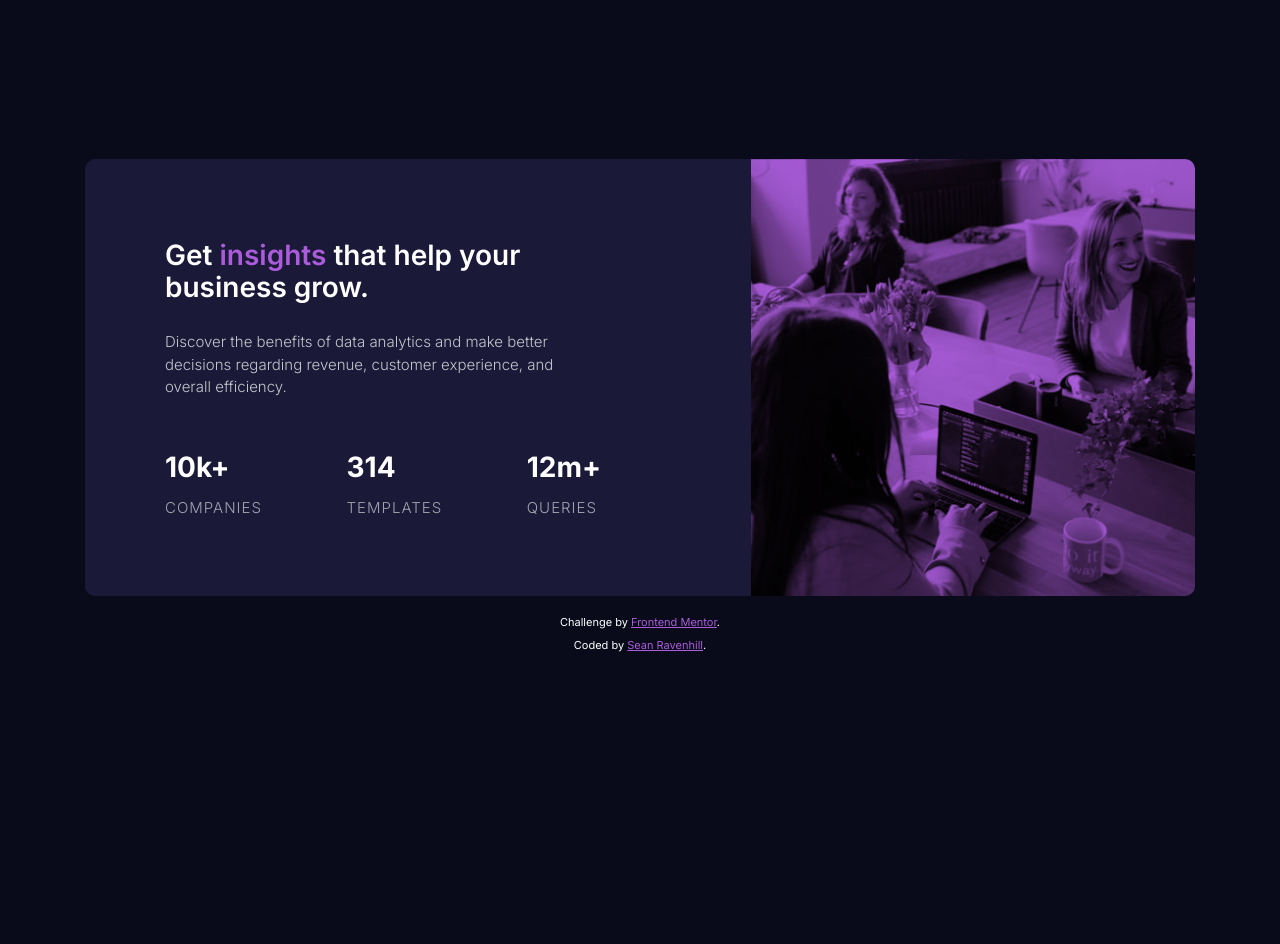
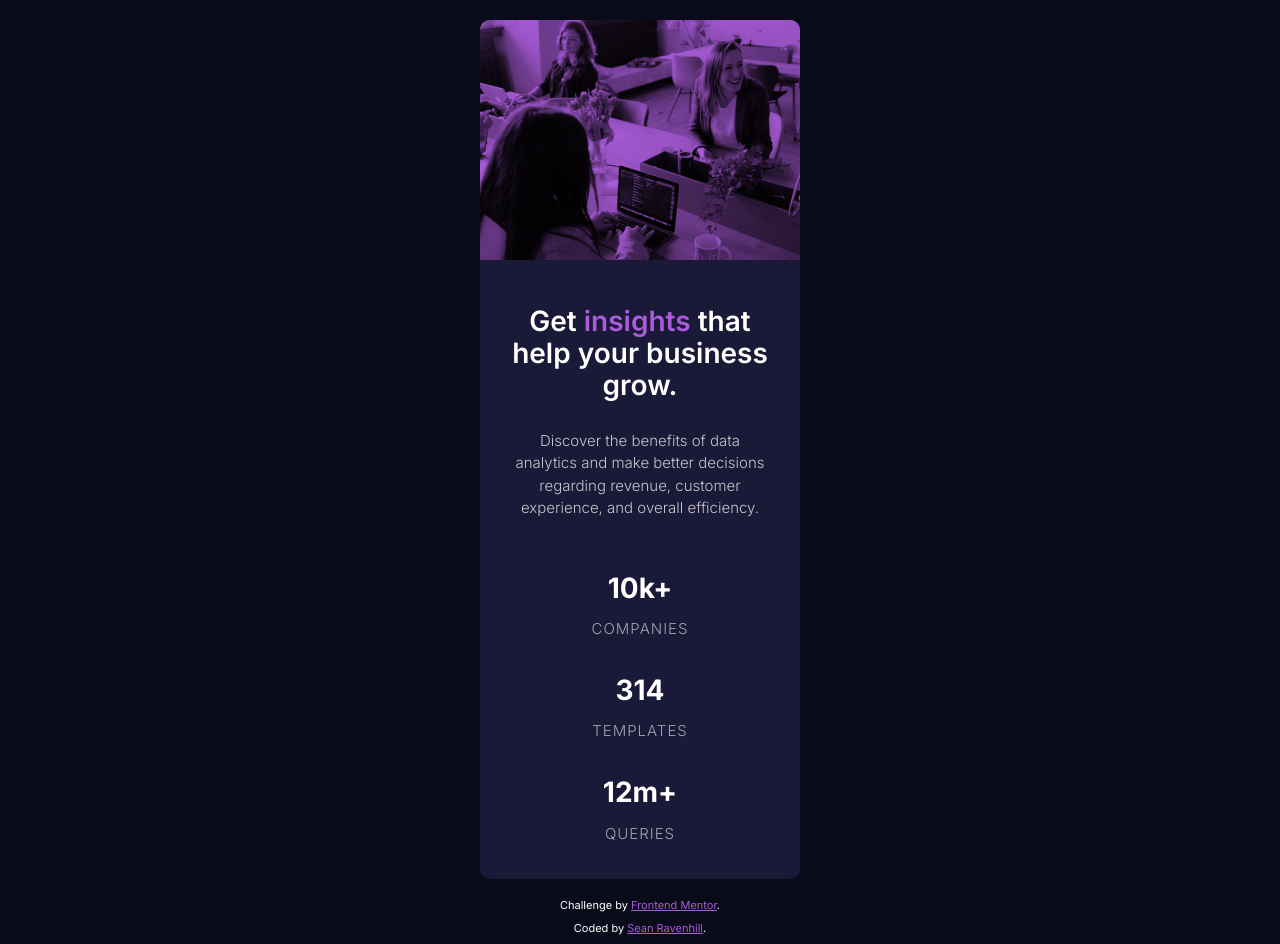
Before and after one commit to SeanRavenhill/stats-preview-card-component, a plain HTML site: page index.html in a window 1280 px wide. Before the commit the page ends 800 px from the top, so only its background shows below. Drawn offline with nearby package versions, Linux system fonts and the light colour scheme.

Commit message:
first test with ::after for overlay effect

```diff
--- a/index.html
+++ b/index.html
@@ -14,12 +14,13 @@
 		<main>
 			<div class="container">
 				<div class="card">
+
 					<div
-						class="card__image"
+						class="card-image"
 						role="img"
-						aria-label="group of woman working at their desks in open plan office"
-					></div>
-					<div class="card-content">
+						aria-label="group of woman working at their desks in open plan office" >
+				</div>
+
 					<div class="card-info">
 						<h2 class="card-info__title">
 							Get
@@ -31,6 +32,7 @@
 							regarding revenue, customer experience, and overall efficiency.
 						</p>
 					</div>
+
 					<div class="card-stats">
 						<div class="card-stat">
 							<h2 class="card-stat__quant">10k+</h2>
@@ -43,7 +45,6 @@
 						<div class="card-stat">
 							<h2 class="card-stat__quant">12m+</h2>
 							<p class="card-stat__descr">queries</p>
-							</div>
 						</div>
 					</div>
 
--- a/styles/styles.css
+++ b/styles/styles.css
@@ -72,16 +72,30 @@ a {
     text-align: center;
 }
 
-.card__image {
-    background-color: var(--clr-primary-accent);
+.card-image {
     background-image: url(../images/image-header-mobile.jpg);
     background-size: cover;
-    background-position: center;
-    background-blend-mode: multiply;
+    background-repeat: no-repeat;
+    position: relative;
+    overflow: hidden;
+    display: grid;
+    place-items: center;
     width: 100%;
-    min-height: 240px;
+    height: 240px;
     border-radius: 10px 10px 0 0;
     margin-bottom: 4.5rem;
+}
+
+.card-image::after {
+    content: "";
+    position: absolute;
+    top: 0;
+    left: 0;
+    width: 100%;
+    height: 100%;
+    background-color: var(--clr-primary-accent);
+    mix-blend-mode: multiply;
+    z-index: 0;
 }
 
 .card-info,
@@ -151,7 +165,7 @@ a {
     }
 }
 
-@media screen and (min-width: 600px) {
+/* @media screen and (min-width: 600px) {
     .card {
         display: grid;
         grid-template-columns: 1fr 1fr 1fr 1fr 1fr;
@@ -197,4 +211,4 @@ a {
     .card-stat {
         margin-bottom: 0rem;
     }
-}
+} */
```
Lines whose indentation alone changed are shown as unchanged.
